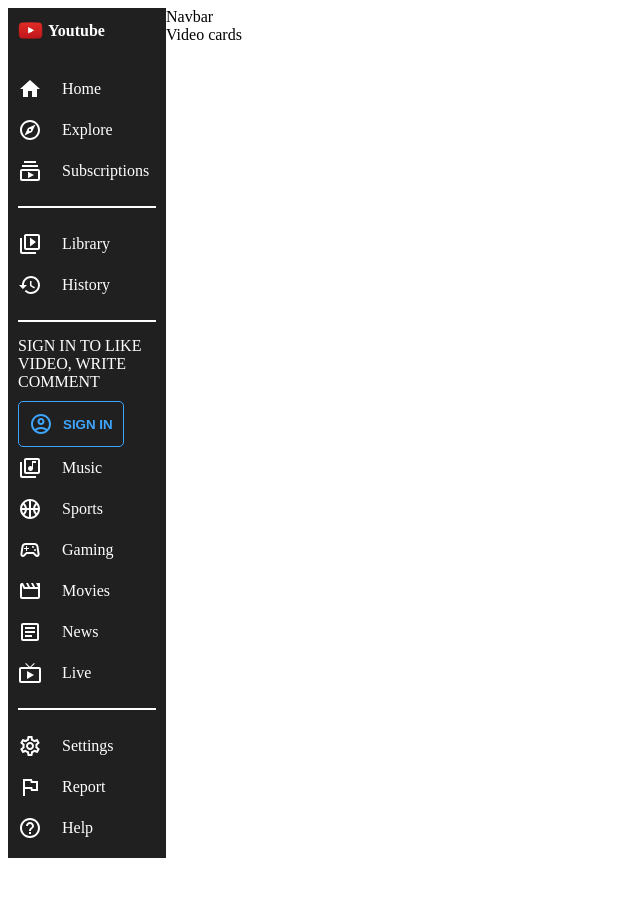
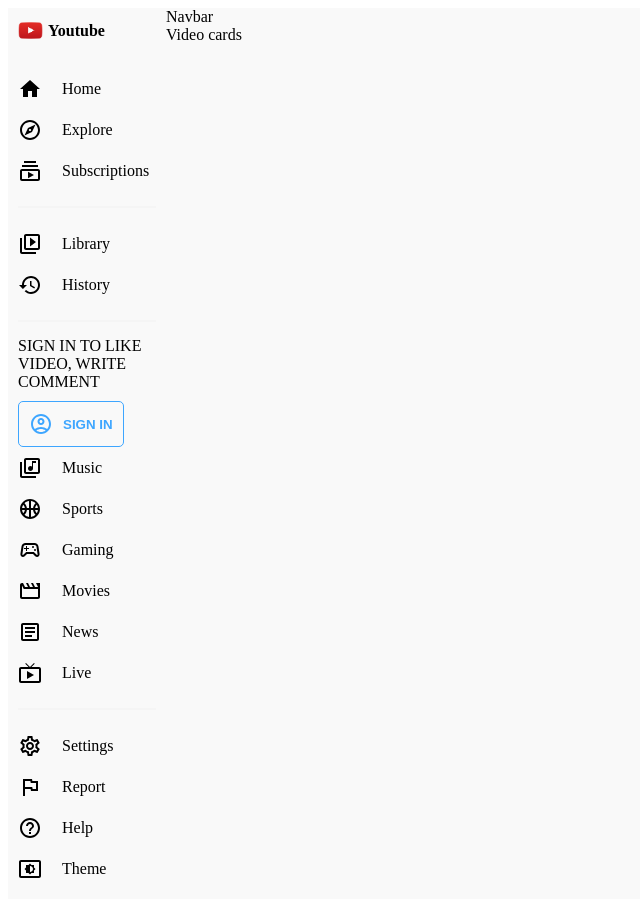
Before and after one commit to hungofhydra/Youtube-Clone-UI, a React (Create React App) app: page / in a window 1280 px wide. Shown: the whole page, without its empty margins (0-640 px from the left). Before the commit the page ends 866 px from the top, so only its background shows below. Built offline with nearby package versions, Linux system fonts and the light colour scheme.

Commit message:
Add theme function. Users can change between light and dark mode

```diff
--- a/src/App.js
+++ b/src/App.js
@@ -1,27 +1,28 @@
-import styled from "styled-components";
+import styled, { ThemeProvider } from "styled-components";
 import Menu from "./components/Menu";
 import Navbar from "./components/Navbar";
 import React from "react";
+import { darkTheme, lightTheme } from "./utils/Theme";
 const Container = styled.div`
   display: flex;
 `;
 const Main = styled.div`
   flex: 7;
+  background-color: ${({ theme }) => theme.background};
 `;
 const Wrapper = styled.div``;
 function App() {
+  const [dark, setDark] = React.useState(false);
   return (
-    <Container>
-      <Menu />
-      <Main>
-        <Navbar />
-        <Wrapper>Video cards
-
-
-        </Wrapper>
-
-      </Main>
-    </Container>
+    <ThemeProvider theme={dark ? darkTheme : lightTheme}>
+      <Container>
+        <Menu dark={dark} setDark={setDark} />
+        <Main>
+          <Navbar />
+          <Wrapper>Video cards</Wrapper>
+        </Main>
+      </Container>
+    </ThemeProvider>
   );
 }
 
--- a/src/components/Menu.jsx
+++ b/src/components/Menu.jsx
@@ -19,9 +19,9 @@ import HelpOutlineOutlinedIcon from "@mui/icons-material/HelpOutlineOutlined";
 import SettingsBrightnessOutlinedIcon from "@mui/icons-material/SettingsBrightnessOutlined";
 const Container = styled.div`
     flex:1;
-    background-color: #202020;
+    background-color: ${({theme}) => theme.background};
     height: 100%;
-    color:white;
+    color:${({theme}) => theme.text};
     font-size: 1rem;
 
 `;
@@ -71,7 +71,7 @@ const Hr = styled.hr`
   border: 0.5px solid ${({ theme }) => theme.soft};
 `;
 
-const Menu = () => {
+const Menu = ({dark, setDark}) => {
     return (
         <Container>
             <Wrapper>
@@ -145,6 +145,10 @@ const Menu = () => {
                     <HelpOutlineOutlinedIcon />
                     Help
                 </Item>
+                <Item onClick={() => setDark(!dark)}>
+                    < SettingsBrightnessOutlinedIcon/>
+                    Theme
+                </Item>
             </Wrapper>
         </Container>
     )
--- /dev/null
+++ b/src/utils/Theme.js
@@ -0,0 +1,17 @@
+const darkTheme = {
+  background: "#181818",
+  backgroundLighter: "#202020",
+  text: "white",
+  textSoft: "#aaaaaa",
+  soft: "#373737",
+};
+
+const lightTheme = {
+  background: "#f9f9f9",
+  backgroundLighter: "white",
+  text: "black",
+  textSoft: "#606060",
+  soft: "#f5f5f5",
+};
+
+export { darkTheme, lightTheme };
```
Lines whose indentation alone changed are shown as unchanged.
